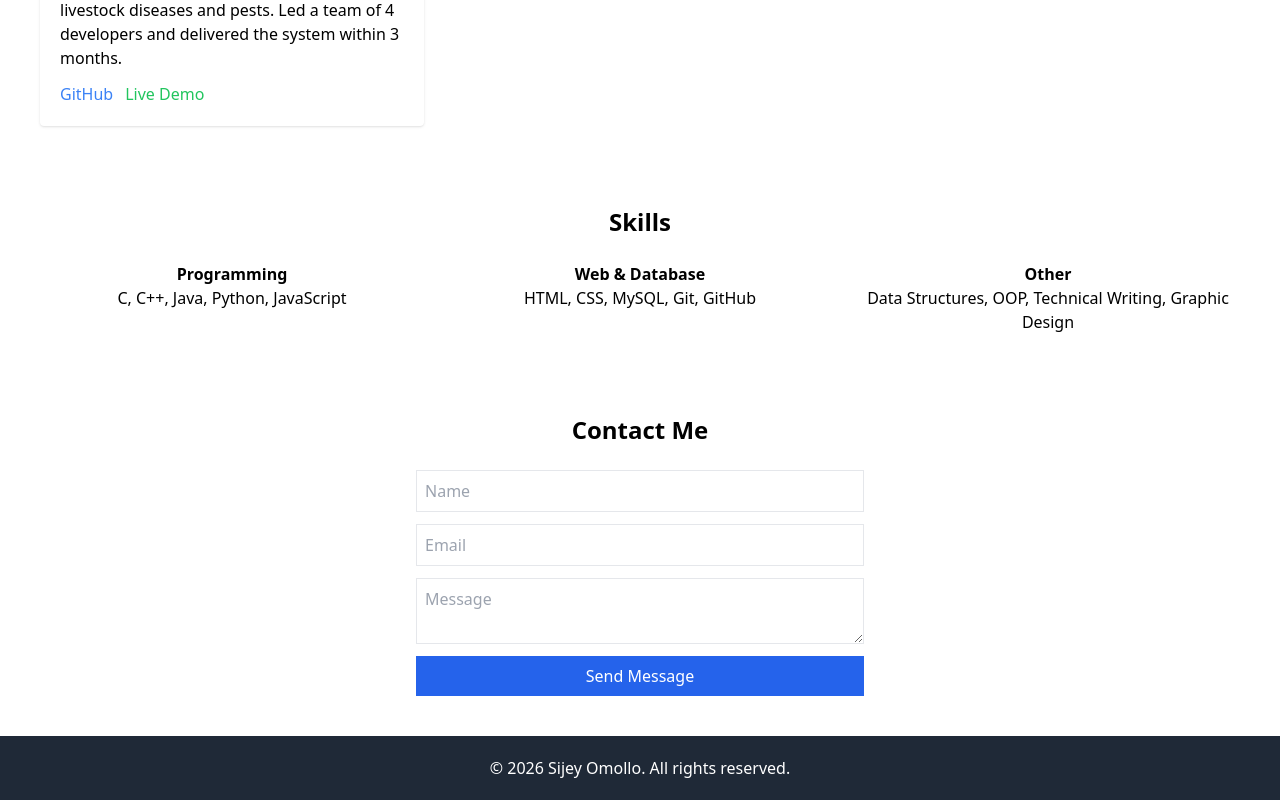
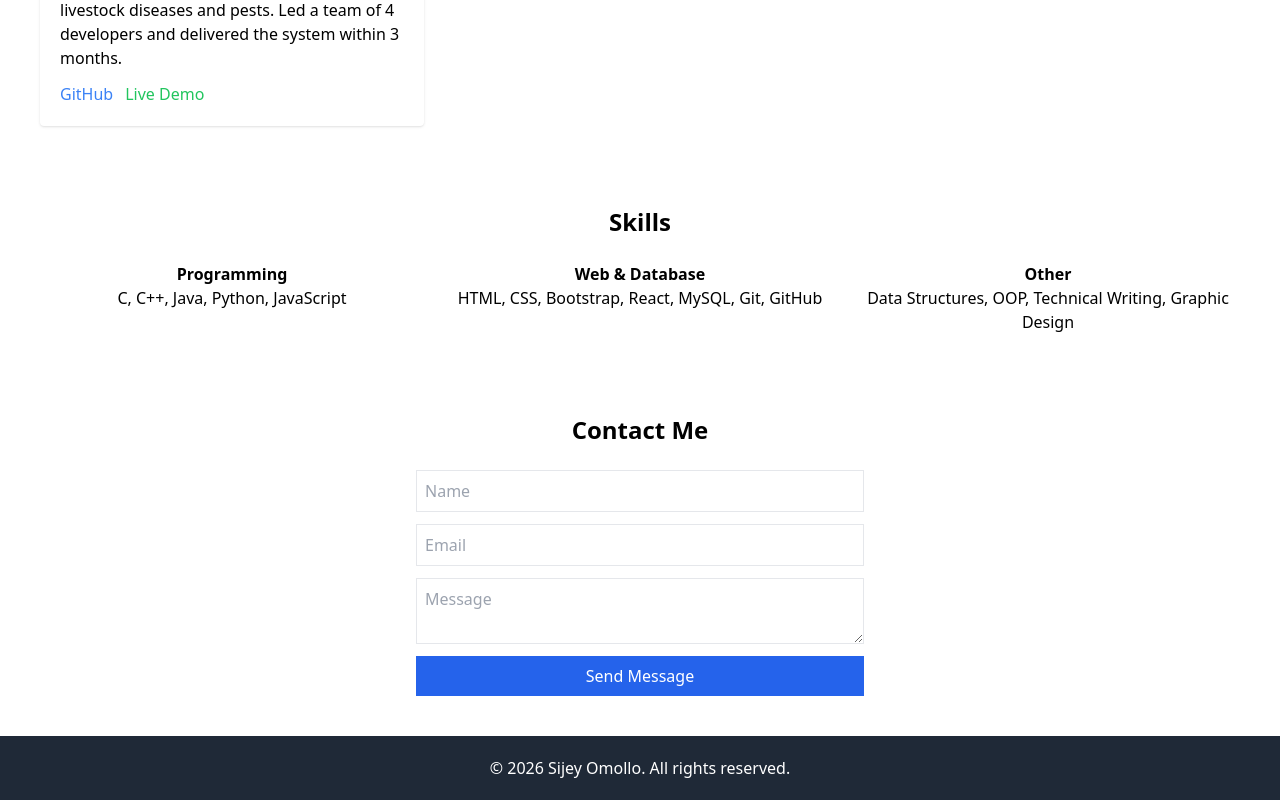
Before and after one commit to sij-ey/sijey, a React (Create React App) app: page / in a window 1280 px wide. Shown: the part 2736-3536 px from the top of the page. Built offline with nearby package versions, Linux system fonts and the light colour scheme.

Commit message:
Update skills listed in Skills.js component

```diff
--- a/src/components/Skills.js
+++ b/src/components/Skills.js
@@ -14,7 +14,7 @@ function Skills() {
 
         <div>
           <h3 className="font-bold">Web & Database</h3>
-          <p>HTML, CSS, MySQL, Git, GitHub</p>
+          <p>HTML, CSS, Bootstrap, React, MySQL, Git, GitHub</p>
         </div>
 
         <div>
```
